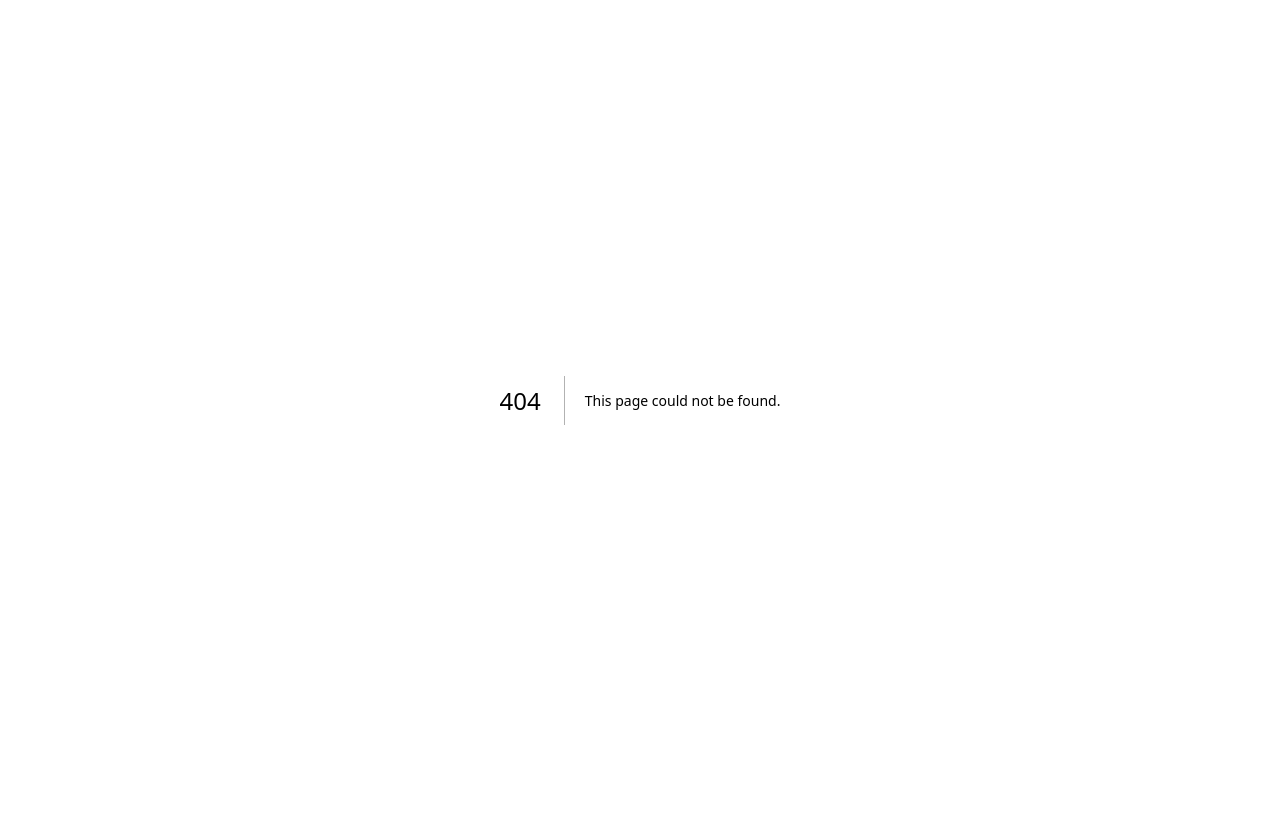
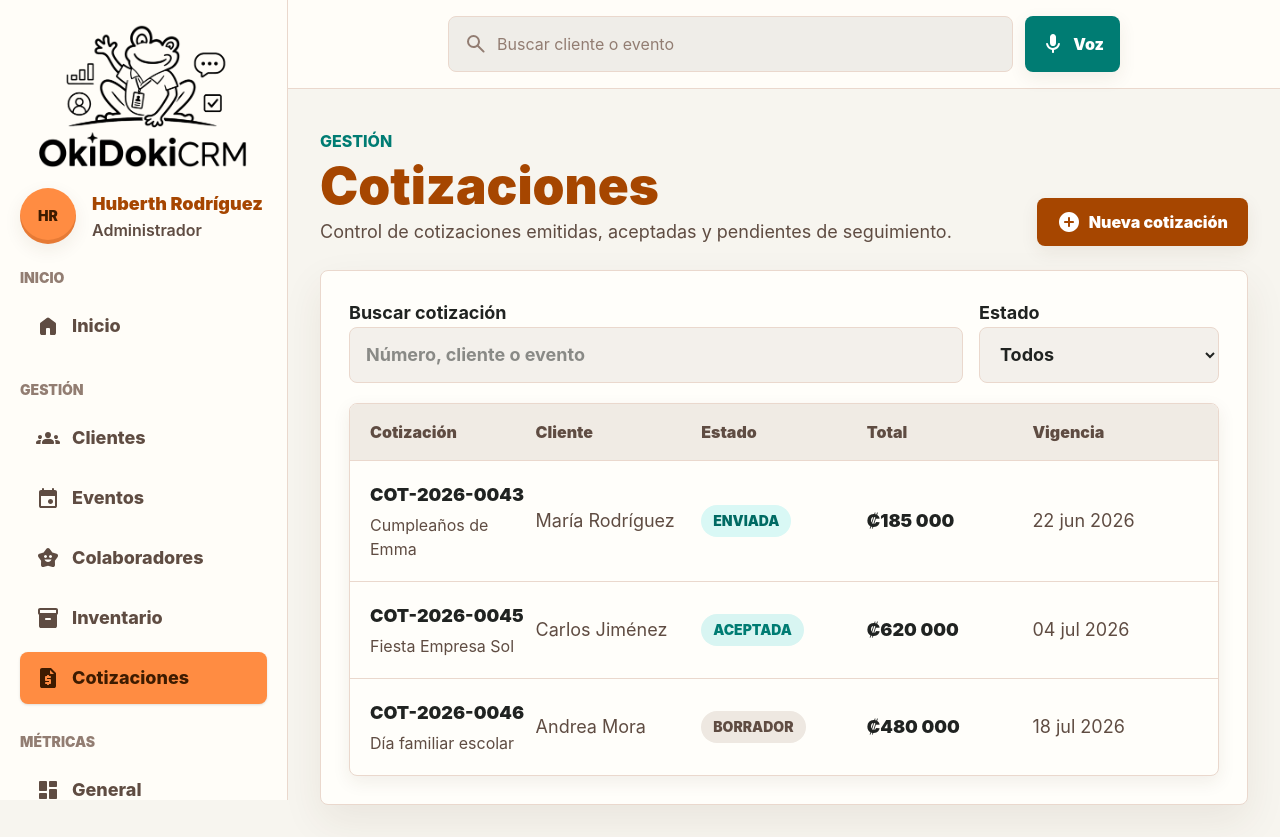
Before and after one commit to garze05/CRM, a Next.js app: page /cotizaciones in a window 1280 px wide. Before the commit this address had no page. Before the commit the page ends 800 px from the top, so only its background shows below. Built offline with nearby package versions, Linux system fonts and the light colour scheme.

Commit message:
feat: Implement Quotes page with management table and status badges

```diff
--- a/app/clientes/page.tsx
+++ b/app/clientes/page.tsx
@@ -1,6 +1,9 @@
 import { CrmShell } from "../components/crm-shell";
 import { IconLabel } from "../components/icon-label";
-import { ManagementTable, type ManagementColumn } from "../components/management-table";
+import {
+	ManagementTable,
+	type ManagementColumn,
+} from "../components/management-table";
 import { StatusBadge } from "../components/status-badge";
 import {
 	clients,
@@ -55,12 +58,8 @@ export default function ClientsPage() {
 			<header className='px-5 pb-6 pt-8 md:px-8 md:pt-10'>
 				<div className='flex flex-col gap-5 xl:flex-row xl:items-end xl:justify-between'>
 					<div>
-						<p className='page-kicker mb-2'>
-							Gestión
-						</p>
-						<h1 className='page-heading'>
-							Clientes
-						</h1>
+						<p className='page-kicker mb-2'>Gestión</p>
+						<h1 className='page-heading'>Clientes</h1>
 						<p className='mt-2 max-w-3xl text-lg text-[var(--text-secondary)]'>
 							Repositorio central de contactos para WhatsApp, seguimiento y
 							cotizaciones.
@@ -68,7 +67,7 @@ export default function ClientsPage() {
 					</div>
 					<button
 						type='button'
-						className='primary-action flex min-h-12 w-fit items-center gap-2 rounded-full px-5 py-3 text-base font-black transition'
+						className='primary-action flex min-h-12 w-fit items-center gap-2 rounded-full px-5 py-3 text-base font-blacktransition'
 					>
 						<IconLabel label='Nuevo cliente' />
 					</button>
--- a/app/components/crm-shell.tsx
+++ b/app/components/crm-shell.tsx
@@ -50,6 +50,12 @@ const navigationGroups = [
 				href: "/inventario",
 				icon: "material-symbols:inventory-2-rounded",
 				activeMatch: "/inventario",
+			},
+			{
+				label: "Cotizaciones",
+				href: "/cotizaciones",
+				icon: "material-symbols:request-quote-rounded",
+				activeMatch: "/cotizaciones",
 			},
 		],
 	},
@@ -192,23 +198,6 @@ function SidebarUser() {
 	);
 }
 
-function NewQuoteLink({ onNavigate }: { onNavigate?: () => void }) {
-	return (
-		<Link
-			href='/cotizaciones/nueva'
-			onClick={onNavigate}
-			className='mb-8 flex min-h-14 justify-center items-center gap-3 px-5 py-3 text-lg font-black rounded-lg transition hover:text-[var(--primary-color)] bg-[var(--secondary-color)] shadow-[var(--crisp-shadow)] text-white'
-		>
-			<Icon
-				icon='material-symbols:add-circle-rounded'
-				className='h-6 w-6 shrink-0'
-				aria-hidden='true'
-			/>
-			<span>Nueva cotización</span>
-		</Link>
-	);
-}
-
 function AccountActions({ onNavigate }: { onNavigate?: () => void }) {
 	return (
 		<div className='border-t border-[color:var(--border-color)] pt-5'>
@@ -245,7 +234,6 @@ function SidebarContent({ onNavigate }: { onNavigate?: () => void }) {
 	return (
 		<>
 			<SidebarUser />
-			<NewQuoteLink onNavigate={onNavigate} />
 			<NavigationContent onNavigate={onNavigate} />
 			<SidebarPaperworkLink onNavigate={onNavigate} />
 			<AccountActions onNavigate={onNavigate} />
@@ -291,9 +279,9 @@ const mobileNavigationItems = [
 	navigationGroups[0].items[0],
 	navigationGroups[0].items[1],
 	{
-		label: "Cotizar",
-		href: "/cotizaciones/nueva",
-		icon: "material-symbols:add-circle-rounded",
+		label: "Cotizaciones",
+		href: "/cotizaciones",
+		icon: "material-symbols:request-quote-rounded",
 		activeMatch: "/cotizaciones",
 	},
 ];
--- a/app/components/status-badge.tsx
+++ b/app/components/status-badge.tsx
@@ -27,6 +27,11 @@ const badgeStyles: Record<string, string> = {
 	MANTENIMIENTO_PENDIENTE: "bg-[#fff0cf] text-[#6f5600]",
 	ACTIVO: "bg-[#d8f5f2] text-[var(--secondary-color)]",
 	PAUSADO: "bg-[#eee8e1] text-[var(--text-secondary)]",
+	BORRADOR: "bg-[#eee8e1] text-[var(--text-secondary)]",
+	ENVIADA: "bg-[#d9f8f5] text-[var(--secondary-hover)]",
+	ACEPTADA: "bg-[#d8f5f2] text-[var(--secondary-color)]",
+	VENCIDA: "bg-[#fff0cf] text-[#6f5600]",
+	RECHAZADA: "bg-[#ffe0e3] text-[var(--error-color)]",
 };
 
 export function StatusBadge({
--- /dev/null
+++ b/app/cotizaciones/page.tsx
@@ -0,0 +1,135 @@
+import Link from "next/link";
+import { CrmShell } from "../components/crm-shell";
+import { IconLabel } from "../components/icon-label";
+import { ManagementTable, type ManagementColumn } from "../components/management-table";
+import { StatusBadge } from "../components/status-badge";
+import {
+	events,
+	formatCrc,
+	formatDate,
+	getEventClient,
+	suggestedQuote,
+	type EventRecord,
+} from "../lib/mock-data";
+
+type QuoteRow = {
+	id: string;
+	number: string;
+	event: EventRecord;
+	status: "BORRADOR" | "ENVIADA" | "ACEPTADA";
+	total: number;
+	validUntil: string;
+};
+
+const quoteRows: QuoteRow[] = events
+	.filter(event =>
+		["COTIZADO", "RESERVADO", "CONFIRMADO"].includes(event.pipelineStatus),
+	)
+	.map((event, index) => ({
+		id: `cotizacion-${event.id}`,
+		number:
+			index === 0
+				? suggestedQuote.number
+				: `COT-2026-${String(44 + index).padStart(4, "0")}`,
+		event,
+		status:
+			event.pipelineStatus === "COTIZADO"
+				? "ENVIADA"
+				: event.pipelineStatus === "RESERVADO"
+					? "ACEPTADA"
+					: "BORRADOR",
+		total: event.estimatedTotal,
+		validUntil: event.date,
+	}));
+
+const columns: ManagementColumn<QuoteRow>[] = [
+	{
+		key: "number",
+		header: "Cotización",
+		render: quote => (
+			<div>
+				<p className='font-black text-[var(--text-primary)]'>{quote.number}</p>
+				<p className='mt-1 text-base'>{quote.event.name}</p>
+			</div>
+		),
+	},
+	{
+		key: "client",
+		header: "Cliente",
+		render: quote => {
+			const client = getEventClient(quote.event);
+
+			return client ? `${client.firstName} ${client.lastName}` : "Sin cliente";
+		},
+	},
+	{
+		key: "status",
+		header: "Estado",
+		render: quote => <StatusBadge value={quote.status} />,
+	},
+	{
+		key: "total",
+		header: "Total",
+		render: quote => (
+			<span className='font-black text-[var(--text-primary)]'>
+				{formatCrc(quote.total)}
+			</span>
+		),
+	},
+	{
+		key: "validUntil",
+		header: "Vigencia",
+		render: quote => formatDate(quote.validUntil),
+	},
+];
+
+export default function QuotesPage() {
+	return (
+		<CrmShell>
+			<header className='px-5 pb-6 pt-8 md:px-8 md:pt-10'>
+				<div className='flex flex-col gap-5 xl:flex-row xl:items-end xl:justify-between'>
+					<div>
+						<p className='page-kicker mb-2'>Gestión</p>
+						<h1 className='page-heading'>Cotizaciones</h1>
+						<p className='mt-2 max-w-3xl text-lg text-[var(--text-secondary)]'>
+							Control de cotizaciones emitidas, aceptadas y pendientes de
+							seguimiento.
+						</p>
+					</div>
+					<Link
+						href='/cotizaciones/nueva'
+						className='primary-action flex min-h-12 w-fit items-center gap-2 rounded-full px-5 py-3 text-base font-black transition'
+					>
+						<IconLabel label='Nueva cotización' />
+					</Link>
+				</div>
+			</header>
+
+			<div className='space-y-5 px-5 pb-28 md:px-8 md:pb-8'>
+				<section className='surface-card p-5 md:p-7'>
+					<div className='mb-5 grid gap-4 lg:grid-cols-[minmax(0,1fr)_240px]'>
+						<label className='space-y-2 text-lg font-bold text-[var(--text-primary)]'>
+							<span>Buscar cotización</span>
+							<input
+								placeholder='Número, cliente o evento'
+								className='form-control'
+							/>
+						</label>
+						<label className='space-y-2 text-lg font-bold text-[var(--text-primary)]'>
+							<span>Estado</span>
+							<select className='form-control'>
+								<option>Todos</option>
+								<option>Borrador</option>
+								<option>Enviada</option>
+								<option>Aceptada</option>
+								<option>Vencida</option>
+							</select>
+						</label>
+					</div>
+
+					<ManagementTable columns={columns} rows={quoteRows} />
+				</section>
+			</div>
+		</CrmShell>
+	);
+}
--- a/app/globals.css
+++ b/app/globals.css
@@ -84,7 +84,6 @@ body {
 	font-size: 16px;
 }
 
-button,
 input,
 select,
 textarea {
--- a/app/page.tsx
+++ b/app/page.tsx
@@ -36,12 +36,6 @@ export default function Home() {
 							pendiente.
 						</p>
 					</div>
-					<a
-						href='/cotizaciones/nueva'
-						className='primary-action flex min-h-12 w-fit items-center rounded-full px-5 py-3 text-base font-black transition'
-					>
-						Nueva cotización
-					</a>
 				</div>
 			</header>
 
```
